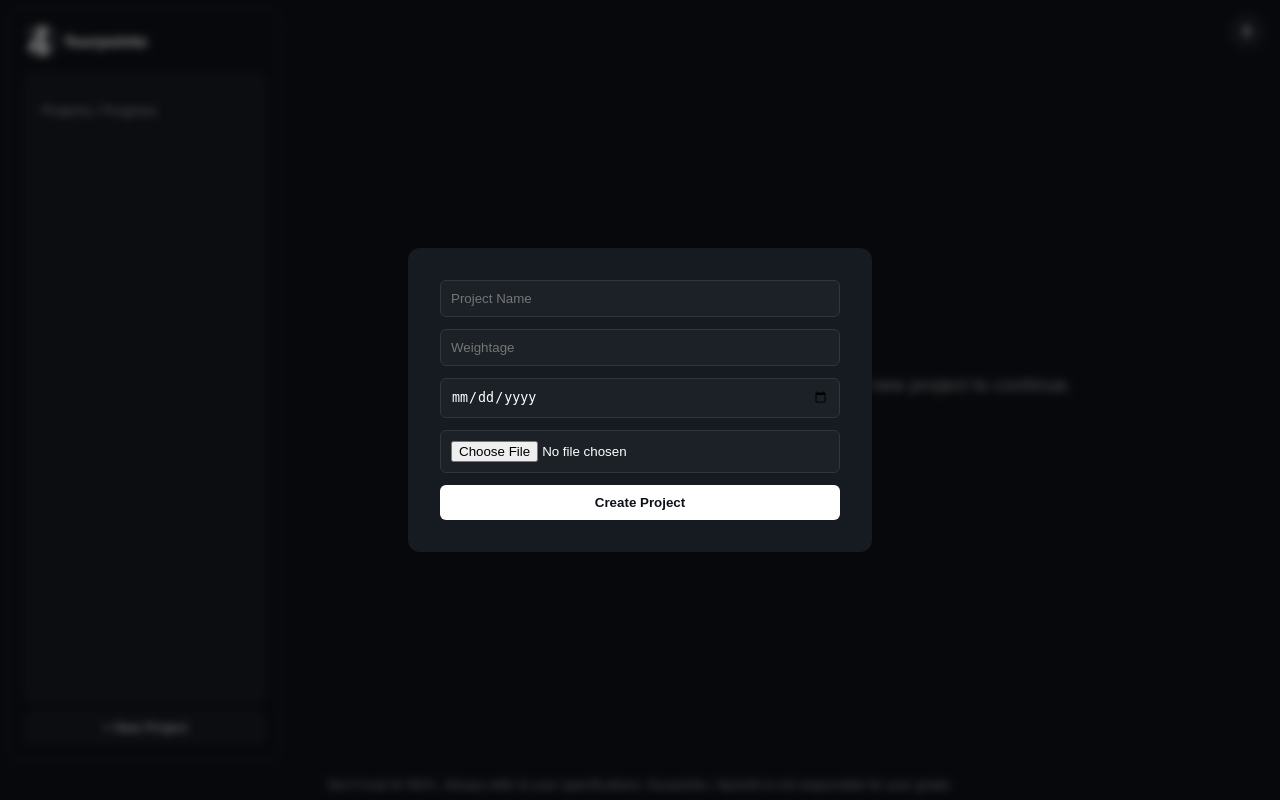
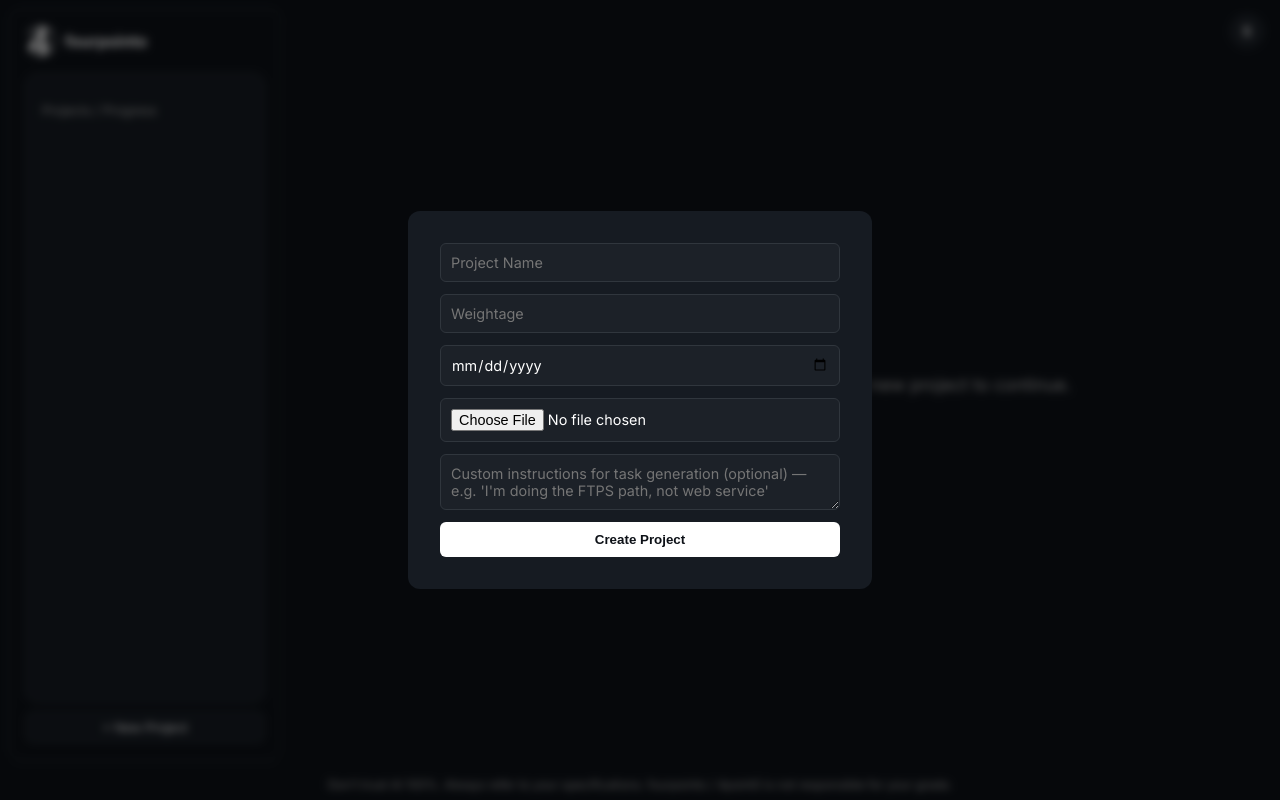
Before and after one commit to Zeyrian/fourpointo, a Flask app: page / in a window 1280 px wide, after a click on "+ New Project". Run offline with Flask 3, Linux system fonts and the light colour scheme; the visitor is signed in with stand-in values (Sample User, id 1); data that the repository does not hold is empty.

Commit message:
Custom Instructions

```diff
--- a/app.py
+++ b/app.py
@@ -79,8 +79,17 @@ def extract_text(file):
     else:
         return None
 
-def generate_tasks(pdf_text, rubric_json=None):
+def generate_tasks(pdf_text, rubric_json=None, custom_instructions=None):
     client = Groq(api_key=os.getenv("GROQ_API_KEY"))
+
+    if custom_instructions:
+        custom_block = f"""
+STUDENT-PROVIDED INSTRUCTIONS (HIGHEST PRIORITY — these override any default assumption or guess below, including which path to choose in an EITHER/OR structure):
+"{custom_instructions}"
+
+"""
+    else:
+        custom_block = ""
 
     response = client.chat.completions.create(
         model="llama-3.3-70b-versatile",
@@ -93,13 +102,13 @@ def generate_tasks(pdf_text, rubric_json=None):
 Read the following assignment specification. If it is not an assignment specification, return []. Else, generate a numbered list of specific tasks the student needs to complete.
 
 Be concrete and specific. Follow these rules carefully:
-
+{custom_block}
 1. DO NOT collapse a labeled task/section (e.g. "Task 2. Research Report") into a single output task just because the document gives it one heading. Look INSIDE that section for bullet points, sub-questions, or numbered sub-items (e.g. "What is HTTP?", "Research on NAT") — each distinct sub-topic or question listed must become its OWN separate task, with its own title and instructions. A heading like "Research Report" is a section label, not a task by itself.
 
 2. Watch for EITHER/OR structures — the document may present two or more alternative paths (e.g. "Research on web service" OR "Research on FTPS service"), often with the word "OR" appearing between them, or phrased as alternative options. When you detect this:
-   - Generate tasks for ONLY the path listed FIRST/as the primary option.
+   - If the student-provided instructions above specify which path to take, follow that and generate tasks for ONLY that path — do not add a "confirm path" task in this case, since the student already confirmed it.
+   - Otherwise (no student instruction on this): generate tasks for ONLY the path listed FIRST/as the primary option, and ALWAYS add one additional task titled "Confirm assignment path" whose instructions explain that the document presents multiple alternative paths (name them), that this task list assumes the first one, and that the student should confirm with their tutor which path they are actually required or permitted to do before proceeding.
    - Do NOT generate tasks for both alternative paths — that would double the workload incorrectly.
-   - ALWAYS add one additional task titled "Confirm assignment path" whose instructions explain that the document presents multiple alternative paths (name them), that this task list assumes the first one, and that the student should confirm with their tutor which path they are actually required or permitted to do before proceeding. Add this task even if you believe the document's preference is clear — the student, not the model, should make that judgment.
 
 3. Each task should be a single actionable item scoped to one specific sub-topic, question, or step — never one broad task covering an entire section (e.g. never just "Write Report" or "Research Web Service" as one task when it contains multiple distinct sub-questions).
 
@@ -269,6 +278,7 @@ def add_project():
     weightage = request.form["weightage"]
     due_date = request.form["due_date"]
     pdf = request.files["pdf"]
+    custom_instructions = request.form.get("custom_instructions", "").strip()
 
     due_date_obj = date.fromisoformat(due_date)
     if due_date_obj < date.today():
@@ -292,7 +302,7 @@ def add_project():
         filepath = pdf_filepath
         os.remove(filepath.replace('.pdf', '.docx'))
 
-    tasks_text = generate_tasks(text)
+    tasks_text = generate_tasks(text, custom_instructions=custom_instructions)
     tasks_json = json.loads(tasks_text)
 
     if len(tasks_json) == 0:
--- a/static/style.css
+++ b/static/style.css
@@ -277,12 +277,14 @@ body {
     width: 400px;
 }
 
-#modal input {
+#modal input, #modal textarea {
     padding: 10px;
     border-radius: 6px;
     border: 1px solid var(--border);
     background: var(--bg-input);
     color: var(--text);
+    font-family: inherit;
+    font-size: 0.9rem;
 }
 
 #modal button {
--- a/templates/index.html
+++ b/templates/index.html
@@ -132,6 +132,7 @@
             <input type="number" name="weightage" placeholder="Weightage" required>
             <input type="date" name="due_date" id="due_date" placeholder="Due Date" required>
             <input type="file" name="pdf" accept=".pdf,.docx" required>
+            <textarea name="custom_instructions" placeholder="Custom instructions for task generation (optional) — e.g. 'I'm doing the FTPS path, not web service'" rows="2" style="resize: vertical;"></textarea>
             <p id="form-error" style="color: #e74c3c; font-size: 0.85rem; display: none;"></p>
             <button type="submit" id="submit-btn">Create Project</button>
         </form>
```
